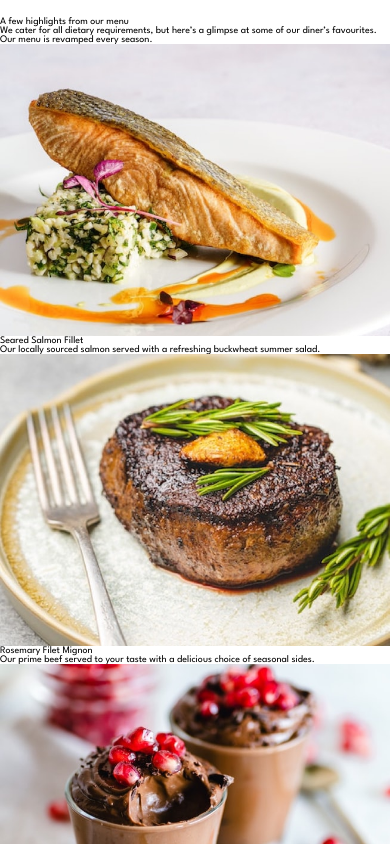
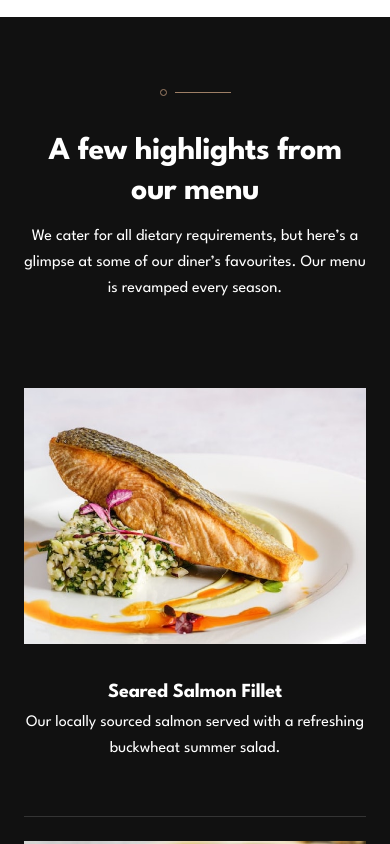
Before and after one commit to Rubendvb/dine-restaurant-website, a React (Vite) app: page / in a window 390 px wide. Shown: the part 2320-3164 px from the top of the page. Built offline with nearby package versions, Linux system fonts and the light colour scheme.

Commit message:
finished section menu highlights mobile

```diff
--- a/src/components/FamilyExperience/FamilyExperience.scss
+++ b/src/components/FamilyExperience/FamilyExperience.scss
@@ -1,9 +1,10 @@
 @use '../../styles/mixins' as *;
 
 .family-experience {
+  @include padding-container;
+
   position: relative;
   top: -65px;
-  padding: 0 24px;
 
   &-place {
     display: flex;
--- a/src/components/Hero/Hero.scss
+++ b/src/components/Hero/Hero.scss
@@ -10,6 +10,7 @@
   }
 
   &__content {
+    @include padding-container;
     position: absolute;
     width: 100%;
     top: 30%;
@@ -19,7 +20,7 @@
     display: flex;
     flex-direction: column;
     align-items: center;
-    padding: 12px 24px 0;
+    padding-top: 12px;
     height: -webkit-fill-available;
 
     svg {
--- /dev/null
+++ b/src/components/MenuHighlights/MenuHighlights.scss
@@ -0,0 +1,75 @@
+@use '../../styles/variables' as *;
+@use '../../styles/mixins' as *;
+
+.menu-highlights {
+  @include padding-container;
+
+  background-color: $cod-gray;
+  padding-top: 72px;
+  padding-bottom: 120px;
+
+  &-header {
+    display: flex;
+    flex-direction: column;
+    align-items: center;
+    margin-bottom: 86px;
+
+    img {
+      margin-bottom: 36px;
+    }
+  }
+
+  &-title {
+    @include heading-large;
+
+    color: $white;
+    font-size: 3.2rem;
+    line-height: 40px;
+    text-wrap: pretty;
+    margin-bottom: 12px;
+  }
+
+  &-text {
+    @include text-medium;
+
+    color: $white;
+    font-size: 1.6rem;
+    line-height: 26px;
+  }
+
+  &-content {
+    display: flex;
+    flex-direction: column;
+    gap: 24px;
+
+    .menu-item {
+      border-bottom: 1px solid rgba(255, 255, 255, 0.15);
+      padding-bottom: 54px;
+
+      &:last-child {
+        border: 0;
+        padding-bottom: 0;
+      }
+
+      img {
+        margin-bottom: 36px;
+      }
+
+      &-title {
+        @include text-medium;
+
+        font-weight: 700;
+        color: $white;
+        line-height: 24px;
+        letter-spacing: -0.25px;
+        margin-bottom: 6px;
+      }
+
+      &-description {
+        @include text-small;
+
+        color: white;
+      }
+    }
+  }
+}
--- /dev/null
+++ b/src/components/MenuHighlights/index.tsx
@@ -0,0 +1,52 @@
+import Divide from '/images/patterns/pattern-divide.svg'
+
+import './MenuHighlights.scss'
+
+export function MenuHighlights() {
+  return (
+    <section className="menu-highlights">
+      <div className="menu-highlights-header">
+        <img src={Divide} alt="" />
+        <h2 className="menu-highlights-title">
+          A few highlights from our menu
+        </h2>
+        <p className="menu-highlights-text">
+          We cater for all dietary requirements, but here’s a glimpse at some of
+          our diner’s favourites. Our menu is revamped every season.
+        </p>
+      </div>
+
+      <div className="menu-highlights-content">
+        <div className="menu-item">
+          <img src="/images/homepage/salmon-mobile@2x.jpg" alt="salmon" />
+          <h3 className="menu-item-title">Seared Salmon Fillet</h3>
+          <p className="menu-item-description">
+            Our locally sourced salmon served with a refreshing buckwheat summer
+            salad.
+          </p>
+        </div>
+
+        <div className="menu-item">
+          <img src="/images/homepage/beef-mobile@2x.jpg" alt="beef" />
+          <h3 className="menu-item-title">Rosemary Filet Mignon</h3>
+          <p className="menu-item-description">
+            Our prime beef served to your taste with a delicious choice of
+            seasonal sides.
+          </p>
+        </div>
+
+        <div className="menu-item">
+          <img
+            src="/images/homepage/chocolate-mobile@2x.jpg"
+            alt="chocolate mousse"
+          />
+          <h3 className="menu-item-title">Summer Fruit Chocolate Mousse</h3>
+          <p className="menu-item-description">
+            Creamy mousse combined with summer fruits and dark chocolate
+            shavings.
+          </p>
+        </div>
+      </div>
+    </section>
+  )
+}
--- a/src/pages/Home/index.tsx
+++ b/src/pages/Home/index.tsx
@@ -1,6 +1,7 @@
 import { FamilyExperience } from '../../components/FamilyExperience'
 import Hero from '../../components/Hero'
 import { Logo } from '../../components/Logo'
+import { MenuHighlights } from '../../components/MenuHighlights'
 
 import './Home.scss'
 
@@ -12,45 +13,7 @@ export function Home() {
       <main className="main-content">
         <FamilyExperience />
 
-        <section className="section-menu-highlights">
-          <article className="menu-highlights-content">
-            <h2 className="menu-title">A few highlights from our menu</h2>
-            <p className="menu-text">
-              We cater for all dietary requirements, but here’s a glimpse at
-              some of our diner’s favourites. Our menu is revamped every season.
-            </p>
-
-            <div className="menu-item">
-              <img src="/images/homepage/salmon-mobile@2x.jpg" alt="salmon" />
-              <h3 className="menu-item-title">Seared Salmon Fillet</h3>
-              <p className="menu-item-description">
-                Our locally sourced salmon served with a refreshing buckwheat
-                summer salad.
-              </p>
-            </div>
-
-            <div className="menu-item">
-              <img src="/images/homepage/beef-mobile@2x.jpg" alt="beef" />
-              <h3 className="menu-item-title">Rosemary Filet Mignon</h3>
-              <p className="menu-item-description">
-                Our prime beef served to your taste with a delicious choice of
-                seasonal sides.
-              </p>
-            </div>
-
-            <div className="menu-item">
-              <img
-                src="/images/homepage/chocolate-mobile@2x.jpg"
-                alt="chocolate mousse"
-              />
-              <h3 className="menu-item-title">Summer Fruit Chocolate Mousse</h3>
-              <p className="menu-item-description">
-                Creamy mousse combined with summer fruits and dark chocolate
-                shavings.
-              </p>
-            </div>
-          </article>
-        </section>
+        <MenuHighlights />
 
         <section className="section-events">
           <img
--- a/src/styles/_mixins.scss
+++ b/src/styles/_mixins.scss
@@ -78,3 +78,7 @@
     pointer-events: none;
   }
 }
+
+@mixin padding-container {
+  padding: 0 24px;
+}
```
